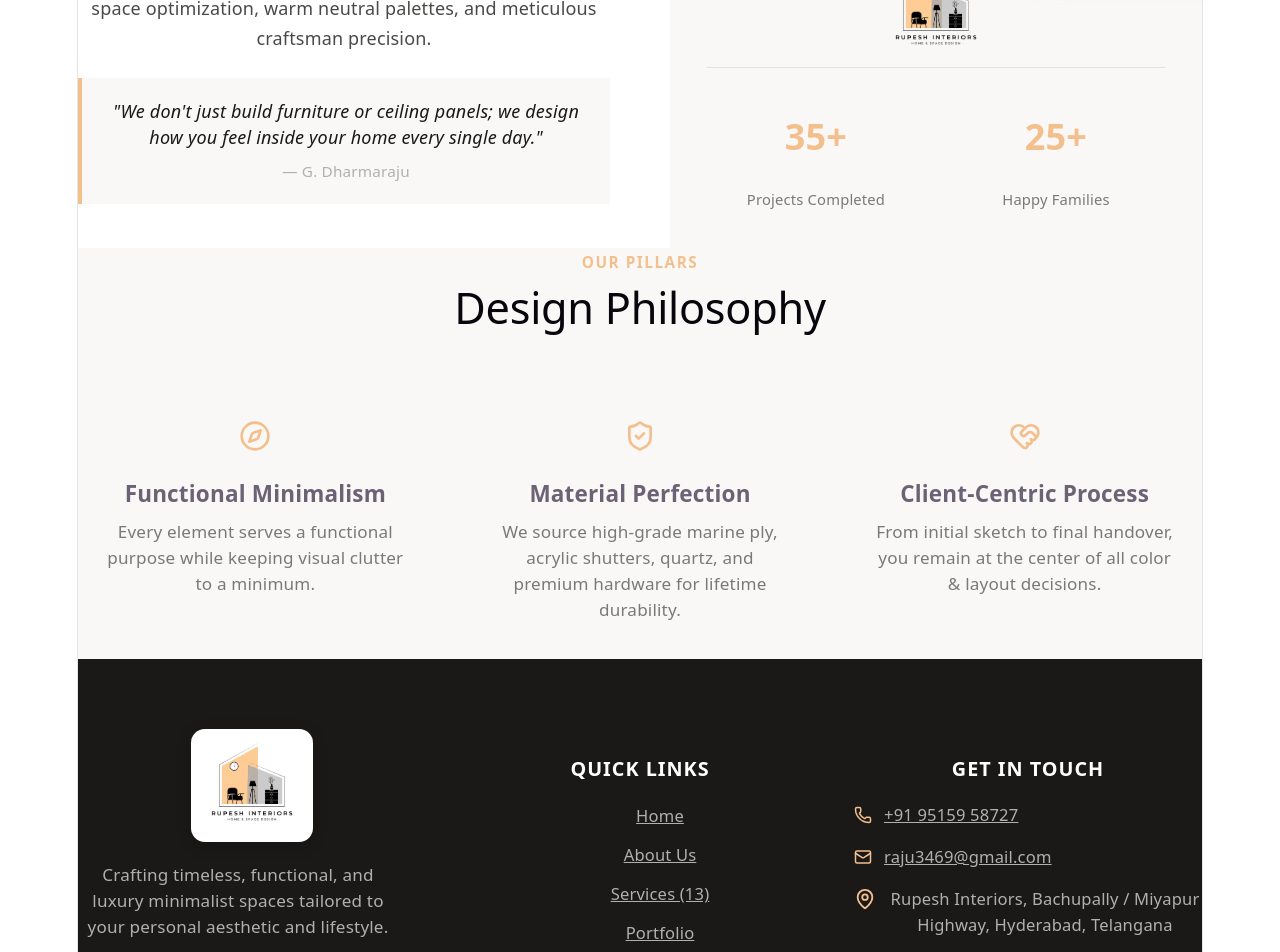
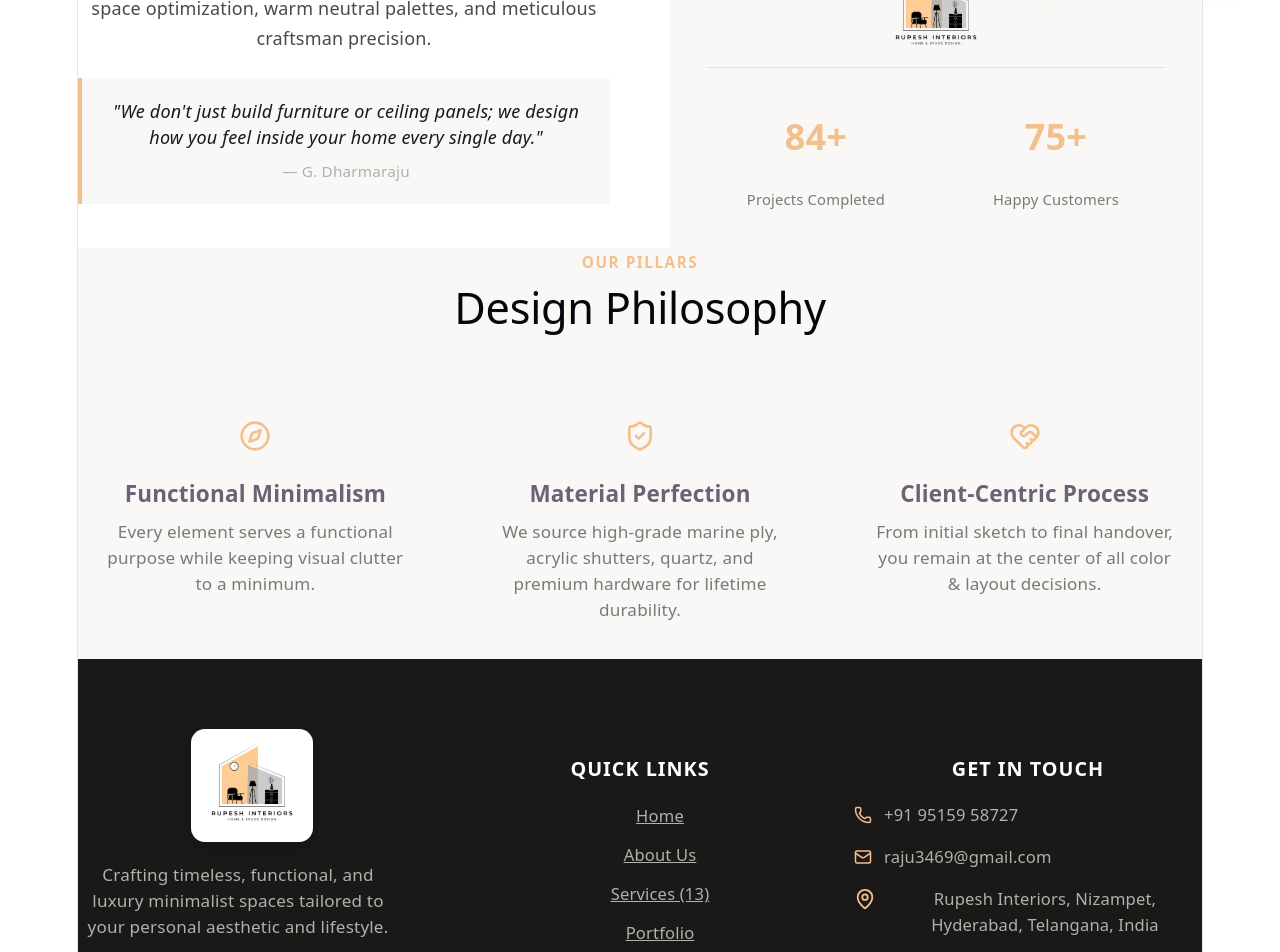
Before and after one commit to manjunath4126/rupeshinteriors, a React (Vite) app: page /about in a window 1280 px wide. Shown: the part 800-1752 px from the top of the page. Built offline with nearby package versions, Linux system fonts and the light colour scheme; the HTML template or start-up script is replaced by a standard one.

Commit message:
Remove 3D visualization bullet point, update stats to 7+ yrs, 84+ projects, 75+ customers, update phone links to phone dialer (tel:), and set location to Nizampet, Hyderabad, Telangana, India

```diff
--- a/src/components/Footer.jsx
+++ b/src/components/Footer.jsx
@@ -79,10 +79,8 @@ const Footer = () => {
             </h4>
             <div style={{ display: 'flex', flexDirection: 'column', gap: '16px', fontSize: '0.92rem', color: '#B1B0AC' }}>
               <a
-                href="https://wa.me/919515958727"
-                target="_blank"
-                rel="noreferrer"
-                style={{ display: 'flex', alignItems: 'center', gap: '12px', color: '#B1B0AC' }}
+                href="tel:+919515958727"
+                style={{ display: 'flex', alignItems: 'center', gap: '12px', color: '#B1B0AC', textDecoration: 'none' }}
                 onMouseEnter={(e) => (e.currentTarget.style.color = '#F3C08D')}
                 onMouseLeave={(e) => (e.currentTarget.style.color = '#B1B0AC')}
               >
@@ -92,7 +90,7 @@ const Footer = () => {
 
               <a
                 href="mailto:raju3469@gmail.com"
-                style={{ display: 'flex', alignItems: 'center', gap: '12px', color: '#B1B0AC' }}
+                style={{ display: 'flex', alignItems: 'center', gap: '12px', color: '#B1B0AC', textDecoration: 'none' }}
                 onMouseEnter={(e) => (e.currentTarget.style.color = '#F3C08D')}
                 onMouseLeave={(e) => (e.currentTarget.style.color = '#B1B0AC')}
               >
@@ -102,7 +100,7 @@ const Footer = () => {
 
               <div style={{ display: 'flex', alignItems: 'flex-start', gap: '12px' }}>
                 <MapPin size={22} color="#F3C08D" style={{ flexShrink: 0, marginTop: '2px' }} />
-                <span>Rupesh Interiors, Bachupally / Miyapur Highway, Hyderabad, Telangana</span>
+                <span>Rupesh Interiors, Nizampet, Hyderabad, Telangana, India</span>
               </div>
 
               <a
--- a/src/components/StatsBar.jsx
+++ b/src/components/StatsBar.jsx
@@ -6,20 +6,20 @@ const StatsBar = () => {
   const stats = [
     {
       icon: <Award size={32} color="#F3C08D" />,
-      number: '3+',
+      number: '7+',
       label: 'Years Experience',
       desc: 'Delivering bespoke space transformations'
     },
     {
       icon: <CheckCircle2 size={32} color="#F3C08D" />,
-      number: '35+',
+      number: '84+',
       label: 'Projects Completed',
       desc: 'Residential & commercial interior projects'
     },
     {
       icon: <Users size={32} color="#F3C08D" />,
-      number: '25+',
-      label: 'Happy Clients',
+      number: '75+',
+      label: 'Happy Customers',
       desc: 'Trusted for quality & timely delivery'
     }
   ];
--- a/src/pages/About.jsx
+++ b/src/pages/About.jsx
@@ -42,7 +42,7 @@ const About = () => {
               </h4>
 
               <p style={{ color: '#4a4947', marginBottom: '16px', lineHeight: 1.7 }}>
-                With over 3+ years of dedicated interior architectural design experience across Hyderabad and neighboring regions, <strong>G. Dharmaraju</strong> founded Rupesh Interiors to bring high-end aesthetic refinement accessible to homeowners.
+                With over <strong>7+ years</strong> of dedicated interior architectural design experience across Nizampet, Hyderabad and neighboring regions, <strong>G. Dharmaraju</strong> founded Rupesh Interiors to bring high-end aesthetic refinement accessible to homeowners.
               </p>
               <p style={{ color: '#4a4947', marginBottom: '24px', lineHeight: 1.7 }}>
                 Our signature design approach combines luxury minimalism, space optimization, warm neutral palettes, and meticulous craftsman precision.
@@ -94,12 +94,12 @@ const About = () => {
                 }}
               >
                 <div>
-                  <h3 style={{ fontSize: '2rem', color: '#F3C08D' }}>35+</h3>
+                  <h3 style={{ fontSize: '2rem', color: '#F3C08D' }}>84+</h3>
                   <p style={{ fontSize: '0.82rem', color: '#7a7976' }}>Projects Completed</p>
                 </div>
                 <div>
-                  <h3 style={{ fontSize: '2rem', color: '#F3C08D' }}>25+</h3>
-                  <p style={{ fontSize: '0.82rem', color: '#7a7976' }}>Happy Families</p>
+                  <h3 style={{ fontSize: '2rem', color: '#F3C08D' }}>75+</h3>
+                  <p style={{ fontSize: '0.82rem', color: '#7a7976' }}>Happy Customers</p>
                 </div>
               </div>
             </div>
--- a/src/pages/Contact.jsx
+++ b/src/pages/Contact.jsx
@@ -192,8 +192,10 @@ const Contact = () => {
                       <Phone size={22} />
                     </div>
                     <div>
-                      <span style={{ fontSize: '0.8rem', color: '#B1B0AC', display: 'block' }}>Phone / WhatsApp</span>
-                      <strong style={{ fontSize: '1.1rem', color: '#1A1918' }}>+91 95159 58727</strong>
+                      <span style={{ fontSize: '0.8rem', color: '#B1B0AC', display: 'block' }}>Call Us (Dialer)</span>
+                      <a href="tel:+919515958727" style={{ textDecoration: 'none' }}>
+                        <strong style={{ fontSize: '1.1rem', color: '#1A1918' }}>+91 95159 58727</strong>
+                      </a>
                     </div>
                   </div>
 
@@ -214,7 +216,9 @@ const Contact = () => {
                     </div>
                     <div>
                       <span style={{ fontSize: '0.8rem', color: '#B1B0AC', display: 'block' }}>Email Address</span>
-                      <strong style={{ fontSize: '1.05rem', color: '#1A1918' }}>raju3469@gmail.com</strong>
+                      <a href="mailto:raju3469@gmail.com" style={{ textDecoration: 'none' }}>
+                        <strong style={{ fontSize: '1.05rem', color: '#1A1918' }}>raju3469@gmail.com</strong>
+                      </a>
                     </div>
                   </div>
 
@@ -236,7 +240,7 @@ const Contact = () => {
                     <div>
                       <span style={{ fontSize: '0.8rem', color: '#B1B0AC', display: 'block' }}>Location</span>
                       <strong style={{ fontSize: '1rem', color: '#1A1918' }}>
-                        Hyderabad, Telangana, India
+                        Nizampet, Hyderabad, Telangana, India
                       </strong>
                     </div>
                   </div>
--- a/src/pages/Home.jsx
+++ b/src/pages/Home.jsx
@@ -45,7 +45,7 @@ const Home = () => {
       {/* Hero */}
       <HeroSection />
 
-      {/* Stats Counter Bar */}
+      {/* Stats Counter Bar (7+ Years Experience · 84+ Projects · 75+ Customers) */}
       <StatsBar />
 
       {/* About Brief Section (Details of Company) */}
@@ -72,7 +72,7 @@ const Home = () => {
               </p>
 
               <div style={{ display: 'flex', flexDirection: 'column', gap: '12px', marginBottom: '28px' }}>
-                {['Custom Tailored Space Planning', '3D Design Visualization Before Execution', 'Transparent Pricing & No Hidden Costs', 'High Quality Durable Materials'].map((item) => (
+                {['Custom Tailored Space Planning', 'Transparent Pricing & No Hidden Costs', 'High Quality Durable Materials'].map((item) => (
                   <div key={item} style={{ display: 'flex', alignItems: 'center', gap: '10px' }}>
                     <CheckCircle2 size={18} color="#F3C08D" />
                     <span style={{ fontSize: '0.95rem', color: '#1A1918', fontWeight: 500 }}>{item}</span>
@@ -134,7 +134,7 @@ const Home = () => {
                   Founder & Principal Interior Designer
                 </p>
                 <p style={{ color: '#4a4947', fontSize: '0.92rem', maxWidth: '520px', lineHeight: 1.5, margin: 0 }}>
-                  Leading Rupesh Interiors with 3+ years of space planning excellence across Hyderabad.
+                  Leading Rupesh Interiors with 7+ years of space planning excellence across Hyderabad.
                 </p>
               </div>
             </div>
```
